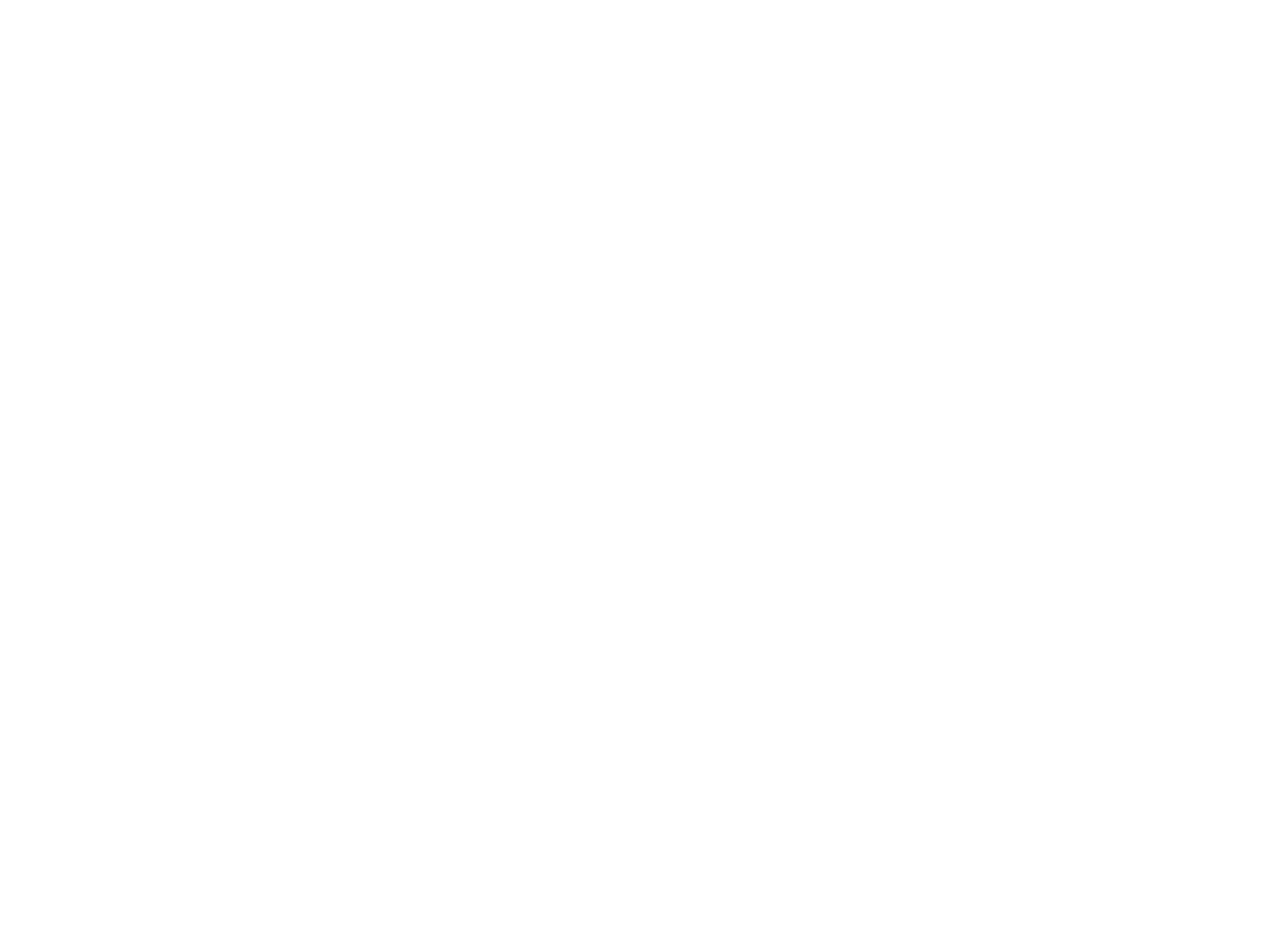
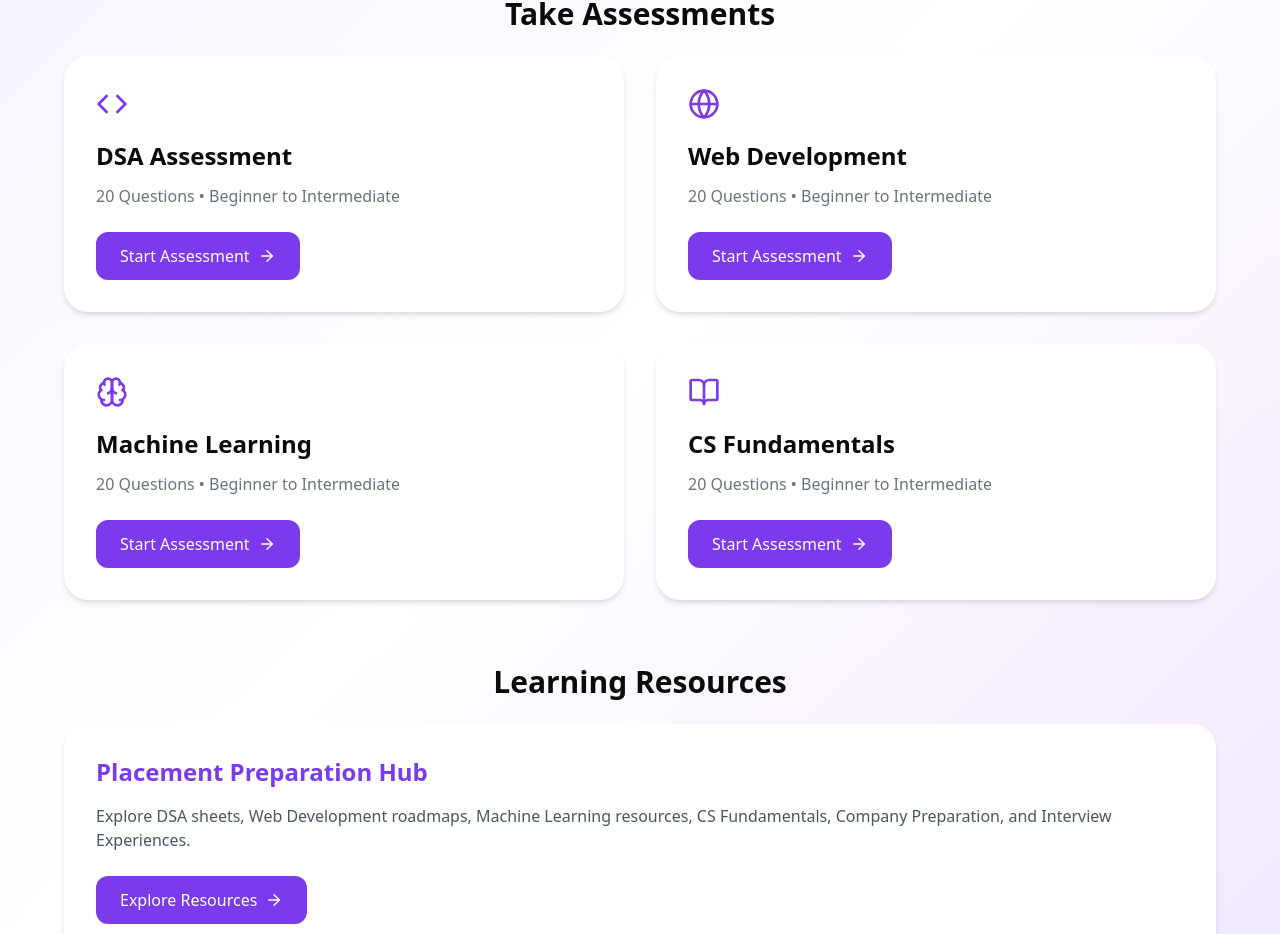
Before and after one commit to erinhdsilva/InterviewAI, a React (Vite) app: page /skill-assessment in a window 1280 px wide. Before the commit this address had no page. Shown: the part 357-1291 px from the top of the page. Before the commit the page ends 800 px from the top, so only its background shows below. Built offline with nearby package versions, Linux system fonts and the light colour scheme; no server answers.

Commit message:
Made some chnages

```diff
--- a/src/App.tsx
+++ b/src/App.tsx
@@ -1,5 +1,7 @@
 import { BrowserRouter as Router, Routes, Route } from 'react-router-dom';
 import DSARoadmap from './routes/dsa-roadmap';
+import SkillAssessment from "./routes/skill-assessment";
+import DSAAssessment from "./routes/dsa-assessment";
 import { PublicLayout }     from '@/layout/public_layout';
 import AuthenticationLayout from '@/layout/auth_layout';
 import ProtectRoutes        from '@/layout/protected-routes';
@@ -33,6 +35,9 @@ const App = () => {
           <Route path="contact" element={<ContactUsPage />} />
           <Route path="services" element={<ServicesPage />} />
           <Route path="dsa-roadmap" element={<DSARoadmap />} /> // NEW ROUTE
+          <Route path="skill-assessment" element={<SkillAssessment />} />
+  <Route path="assessment/dsa" element={<DSAAssessment />} />
+
         </Route>
 
         {/** Authentication-only routes */}
--- /dev/null
+++ b/src/routes/dsa-assessment.tsx
@@ -0,0 +1,72 @@
+import { useState } from "react";
+
+export default function DSAAssessment() {
+  const questions = [
+    {
+      question: "What is the time complexity of Binary Search?",
+      options: ["O(n)", "O(log n)", "O(n²)", "O(1)"],
+      answer: "O(log n)",
+    },
+    {
+      question: "Which data structure uses FIFO?",
+      options: ["Stack", "Queue", "Tree", "Graph"],
+      answer: "Queue",
+    },
+  ];
+
+  const [current, setCurrent] = useState(0);
+  const [score, setScore] = useState(0);
+  const [finished, setFinished] = useState(false);
+
+  const handleAnswer = (option: string) => {
+    if (option === questions[current].answer) {
+      setScore(score + 1);
+    }
+
+    if (current + 1 === questions.length) {
+      setFinished(true);
+    } else {
+      setCurrent(current + 1);
+    }
+  };
+
+  if (finished) {
+    return (
+      <div className="min-h-screen flex flex-col items-center justify-center">
+        <h1 className="text-5xl font-bold mb-6">
+          Assessment Complete
+        </h1>
+
+        <p className="text-2xl">
+          Score: {score}/{questions.length}
+        </p>
+      </div>
+    );
+  }
+
+  return (
+    <div className="min-h-screen flex items-center justify-center p-10">
+      <div className="bg-white p-10 rounded-2xl shadow-lg w-full max-w-2xl">
+        <h2 className="text-xl font-bold mb-6">
+          Question {current + 1}
+        </h2>
+
+        <p className="text-lg mb-8">
+          {questions[current].question}
+        </p>
+
+        <div className="space-y-4">
+          {questions[current].options.map((option) => (
+            <button
+              key={option}
+              onClick={() => handleAnswer(option)}
+              className="w-full border p-4 rounded-lg hover:bg-violet-50"
+            >
+              {option}
+            </button>
+          ))}
+        </div>
+      </div>
+    </div>
+  );
+}
--- a/src/routes/home.tsx
+++ b/src/routes/home.tsx
@@ -288,7 +288,7 @@ export default function Home() {
             </div>
             <div className="text-xl font-semibold mb-2">Skill Assessment</div>
             <div className="text-gray-600 mb-2 text-center">Identify and improve your key skills</div>
-            <Link to="/dsa-roadmap" className="text-[#4F46E5] font-medium hover:underline flex items-center">
+            <Link to="/skill-assessment" className="text-[#4F46E5] font-medium hover:underline flex items-center">
                        Explore <span className="ml-1">→</span>
             </Link>
           </div>
--- /dev/null
+++ b/src/routes/skill-assessment.tsx
@@ -0,0 +1,125 @@
+import { Link } from "react-router-dom";
+import { Brain, Globe, BookOpen, Code, ArrowRight } from "lucide-react";
+
+export default function SkillAssessment() {
+  const assessments = [
+    {
+      title: "DSA Assessment",
+      icon: <Code className="w-8 h-8 text-violet-600" />,
+      questions: 20,
+      route: "/assessment/dsa",
+    },
+    {
+      title: "Web Development",
+      icon: <Globe className="w-8 h-8 text-violet-600" />,
+      questions: 20,
+      route: "/assessment/webdev",
+    },
+    {
+      title: "Machine Learning",
+      icon: <Brain className="w-8 h-8 text-violet-600" />,
+      questions: 20,
+      route: "/assessment/ml",
+    },
+    {
+      title: "CS Fundamentals",
+      icon: <BookOpen className="w-8 h-8 text-violet-600" />,
+      questions: 20,
+      route: "/assessment/cs",
+    },
+  ];
+
+  return (
+    <div className="min-h-screen bg-gradient-to-br from-violet-50 via-white to-purple-100 p-10">
+      <div className="max-w-6xl mx-auto">
+
+        {/* Hero Section */}
+        <div className="text-center mb-14">
+          <div className="inline-block px-4 py-2 rounded-full bg-violet-100 text-violet-700 font-semibold mb-4">
+            🚀 Skill Assessment
+          </div>
+
+          <h1 className="text-5xl font-bold mb-4">
+            Skill Assessment Hub
+          </h1>
+
+          <p className="text-gray-600 text-lg max-w-2xl mx-auto">
+            Test your skills, identify weak areas, and improve with curated learning resources.
+          </p>
+        </div>
+
+        {/* Assessment Cards */}
+        <h2 className="text-3xl font-bold mb-6 text-center">
+          Take Assessments
+        </h2>
+
+        <div className="grid md:grid-cols-2 gap-8">
+          {assessments.map((item, index) => (
+            <div
+              key={index}
+              className="bg-white p-8 rounded-3xl shadow-md hover:shadow-2xl hover:scale-[1.02] transition-all duration-300"
+            >
+              <div className="mb-5">
+                {item.icon}
+              </div>
+
+              <h2 className="text-2xl font-bold mb-3">
+                {item.title}
+              </h2>
+
+              <p className="text-gray-500 mb-6">
+                {item.questions} Questions • Beginner to Intermediate
+              </p>
+
+              <Link
+                to={item.route}
+                className="inline-flex items-center gap-2 bg-violet-600 text-white px-6 py-3 rounded-xl hover:bg-violet-700 transition"
+              >
+                Start Assessment
+                <ArrowRight size={18} />
+              </Link>
+            </div>
+          ))}
+        </div>
+
+        {/* Resources Section */}
+        <div className="mt-16">
+          <h2 className="text-3xl font-bold mb-6 text-center">
+            Learning Resources
+          </h2>
+
+          <div className="bg-white p-8 rounded-3xl shadow-md hover:shadow-xl transition">
+            <h3 className="text-2xl font-bold text-violet-600 mb-4">
+              Placement Preparation Hub
+            </h3>
+
+            <p className="text-gray-600 mb-6">
+              Explore DSA sheets, Web Development roadmaps, Machine Learning resources,
+              CS Fundamentals, Company Preparation, and Interview Experiences.
+            </p>
+
+            <Link
+              to="/dsa-roadmap"
+              className="inline-flex items-center gap-2 bg-violet-600 text-white px-6 py-3 rounded-xl hover:bg-violet-700 transition"
+            >
+              Explore Resources
+              <ArrowRight size={18} />
+            </Link>
+          </div>
+        </div>
+
+        {/* Future Feature
+        <div className="mt-12 bg-violet-100 border border-violet-200 rounded-3xl p-8 text-center">
+          <h3 className="text-2xl font-bold text-violet-700 mb-3">
+            📈 Coming Soon
+          </h3>
+
+          <p className="text-gray-700">
+            Personalized skill reports, placement readiness scores,
+            AI-powered recommendations, and progress tracking.
+          </p> */}
+        {/* </div> */}
+      </div>
+    </div>
+  );
+}
```
